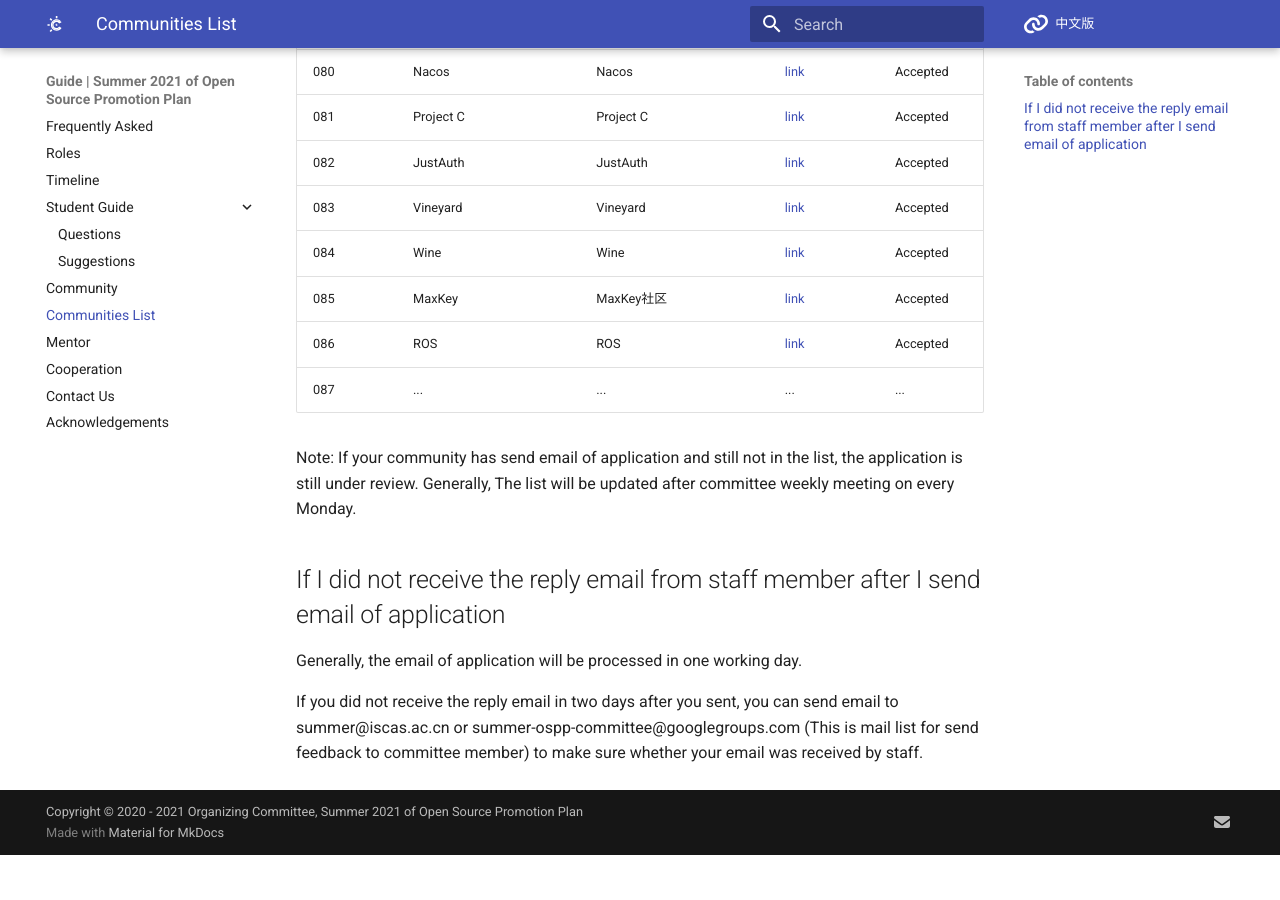
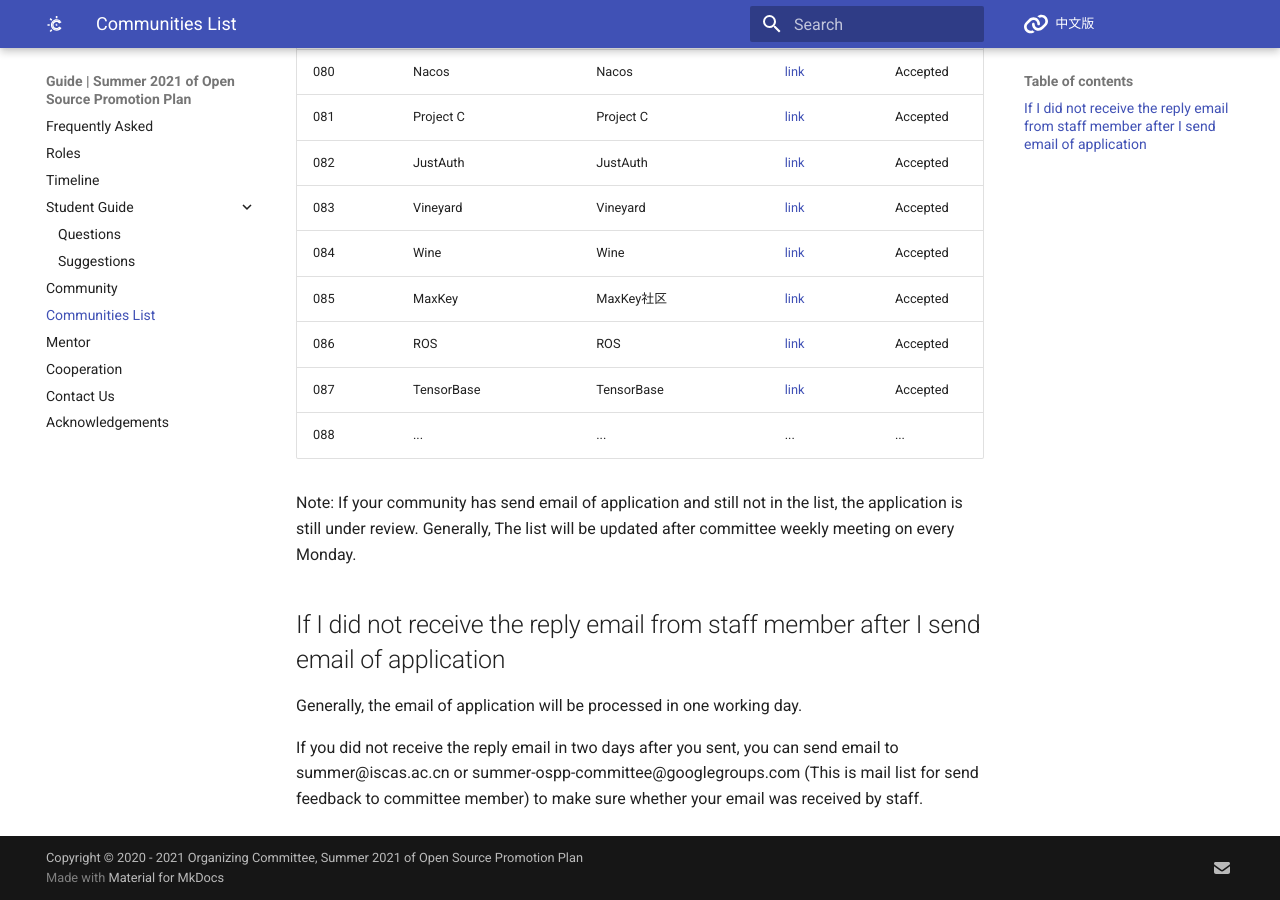
Before and after one commit to summer-ospp/help-en, an MkDocs documentation site: the page built from docs/communities-list.md, in a window 1280 px wide and 900 px high, scrolled down 4343 px. Built offline with MkDocs 1.6.1 and Material for MkDocs 9.7.7, drawn with Linux system fonts in a browser that asks for light colours; comment, search, counter and statistics services are not loaded; before the commit the page ends 5198 px from its top, so only the background shows below that.

Commit message:
Update communities-list.md

```diff
--- a/docs/communities-list.md
+++ b/docs/communities-list.md
@@ -92,7 +92,8 @@ Before the deadline (May 20th, 2021) of application for community, this list wil
 | 084  | Wine                    | Wine                            | [link]( https://www.winehq.org)                                | Accepted    |
 | 085  | MaxKey                  | MaxKey社区                       | [link]( https://maxkeytop.gitee.io/)                           | Accepted    |
 | 086  | ROS                     | ROS                             | [link]( http://ros.org/)                                        | Accepted    |
-| 087  | ...                     | ...                | ...         | ...    |
+| 087  | TensorBase              | TensorBase                      | [link]( https://github.com/tensorbase/tensorbase)               | Accepted    |
+| 088  | ...                     | ...                | ...         | ...    |
 
 
 
```
